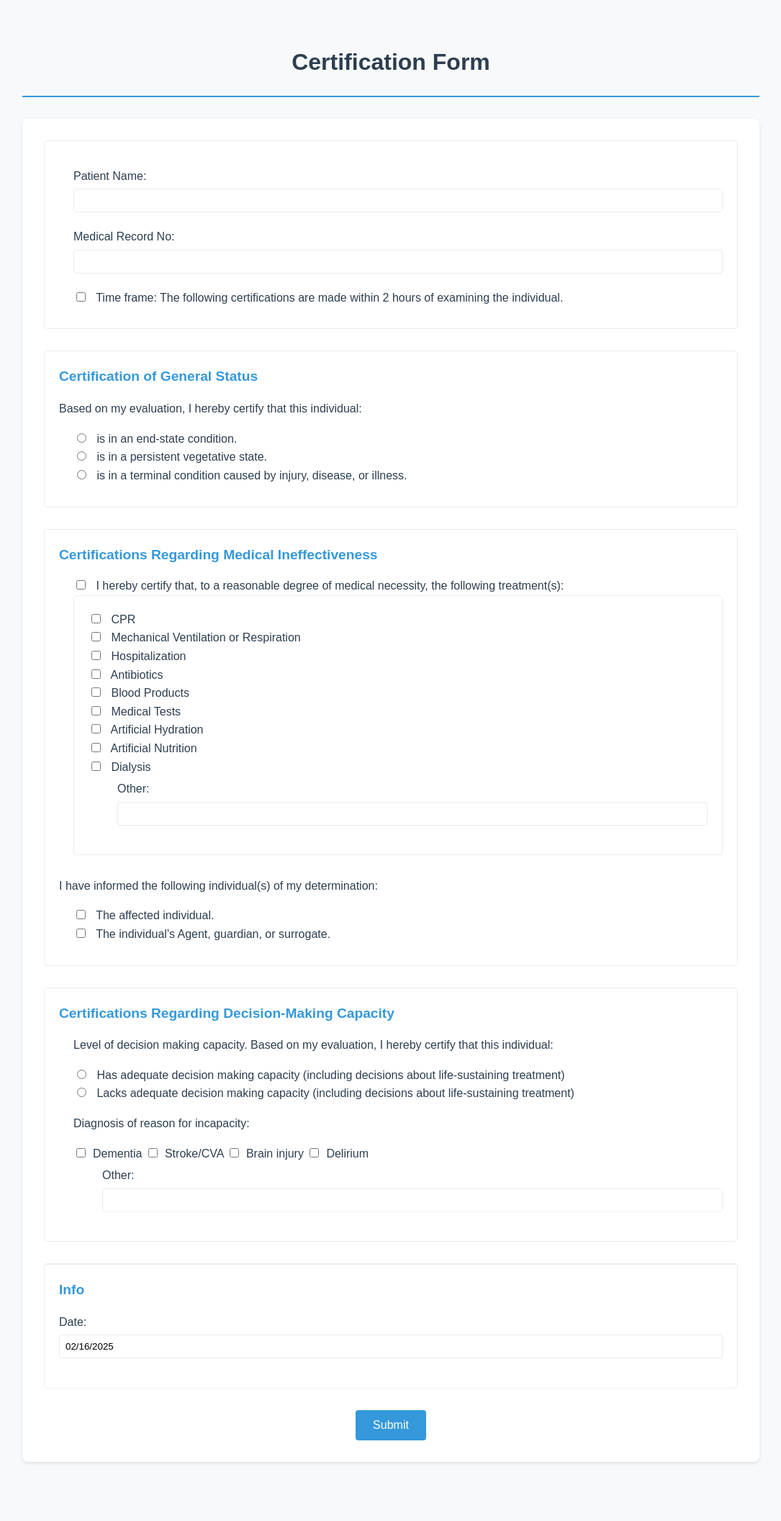
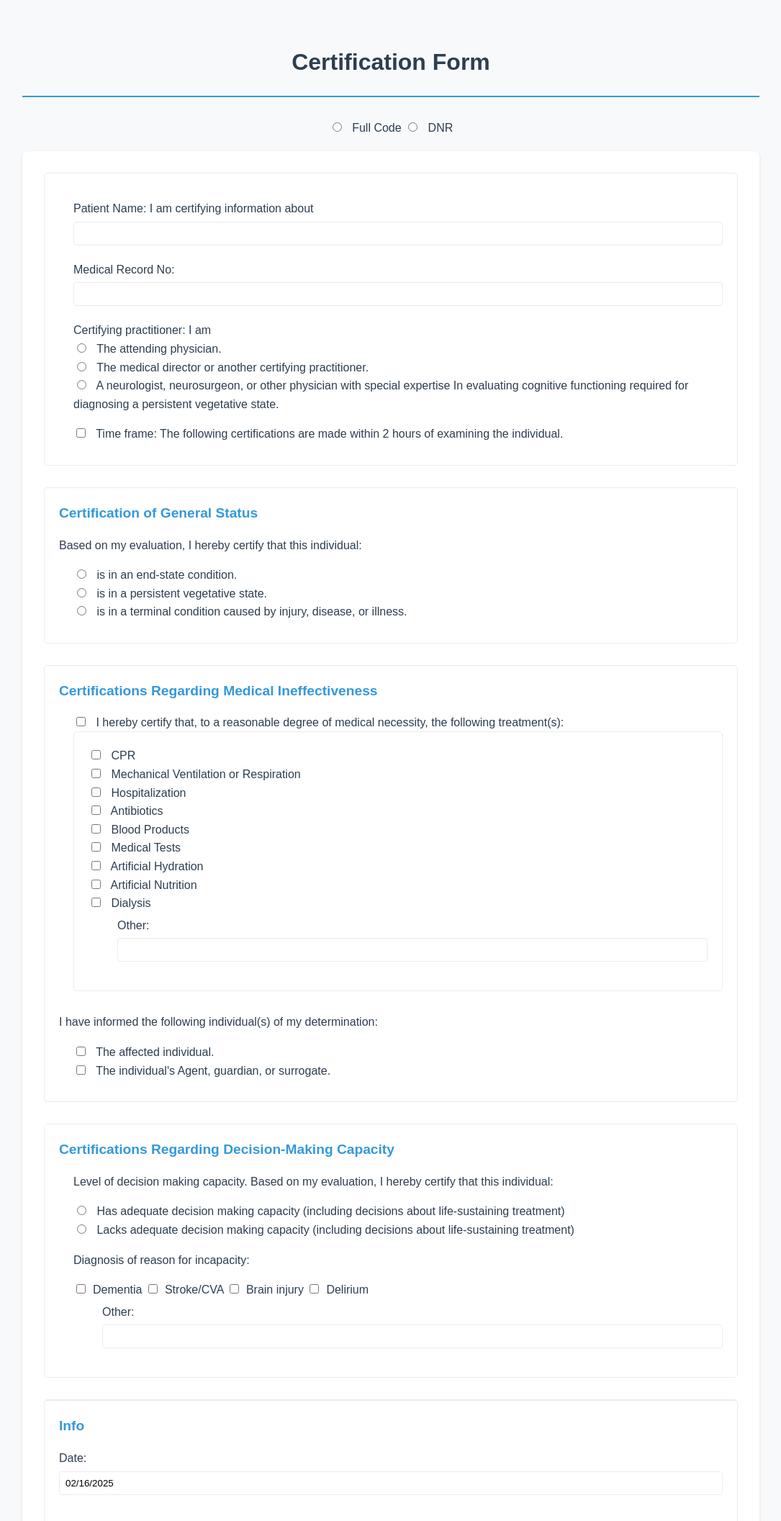
Before and after one commit to AmmarKhawaja/pdfMarker, a Flask app: page /certification_form in a window 1280 px wide. Shown: the top 2113 px of the page at 72% size, without its empty margins (97-1182 px from the left). Before the commit the page ends 2033 px from the top, so only its background shows below. Run offline with Flask 3, Linux system fonts and the light colour scheme.

Commit message:
certification form features

```diff
--- a/main.py
+++ b/main.py
@@ -165,13 +165,16 @@ def certification_form():
     if request.method == "POST":
         packet = io.BytesIO()
         can = canvas.Canvas(packet, pagesize=letter)
-        can.drawString(274, 630, "X")
         if "1" in request.form:
             can.drawString(95, 755, request.form.get("1",""))
             can.drawString(270, 645, request.form.get("1",""))
         if "0" in request.form:
             can.drawString(415, 750, request.form["0"])
         can.drawString(425, 50, request.form["25"])
+        role_status = [(274,630),(396,630),(137,620)]
+        if "practitionerRole" in request.form:
+            role = role_status[int(request.form["practitionerRole"]) - 1]
+            can.drawString(role[0], role[1], "X")
         if "2" in request.form:
             can.drawString(108, 595, "X")
         dims_general_status = [515, 445, 363]
@@ -206,19 +209,29 @@ def certification_form():
         if "16" in request.form:
             can.drawString(254, 198, "X")
         dims_decision = [142, 127]
+        valid = True
         if "17" in request.form:
             can.drawString(80, dims_decision[int(request.form["17"]) - 1], "X")
+            valid = False
         if "19" in request.form:
             can.drawString(245, 105, "X")
+            valid = True
         if "20" in request.form:
             can.drawString(316, 105, "X")
+            valid = True
         if "21" in request.form:
             can.drawString(399, 102, "X")
+            valid = True
         if "22" in request.form:
             can.drawString(478, 99, "X")
+            valid = True
         if "23" in request.form and len(request.form["23"]):
             can.drawString(80, 87, "X")
             can.drawString(130, 87, request.form.get("23",""))
+            if request.form.get("23","") != "":
+                valid = True
+        if not valid:
+            return "Did not fill in Diagnosis of reason for incapacity."
         can.drawImage("signatures/" + session.get("P_SIGN"), 120, 45, 50, 15)
         can.save()
         packet.seek(0)
--- a/templates/certification_form.html
+++ b/templates/certification_form.html
@@ -94,13 +94,60 @@
         }
     </style>
 </head>
+<script>
+    function updateRadios(value) {
+        const practitionerRadios = document.getElementsByName("practitionerRole");
+        if (practitionerRadios.length > 0) {
+            practitionerRadios[0].checked = true;
+        }
+
+        const timeframeRadios = document.getElementsByName("2");
+        if (timeframeRadios.length > 0) {
+            timeframeRadios[0].checked = true;
+        }
+
+        const capacityRadios = document.getElementsByName("17");
+        if (capacityRadios.length > 1) {
+            if (value === "fullCode") {
+                capacityRadios[0].checked = true;
+            } else if (value === "DNR") {
+                capacityRadios[1].checked = true;
+            }
+        }
+    }
+</script>
 <body>
     <h1>Certification Form</h1>
+    <div style="text-align: center; margin-bottom: 20px;">
+        <input type="radio" name="topChoice" value="fullCode" onclick="updateRadios('fullCode')">
+        <label for="topChoice">Full Code</label>
+
+        <input type="radio" name="topChoice" value="DNR" onclick="updateRadios('DNR')">
+        <label for="topChoice">DNR</label>
+    </div>
     <form action="#" method="post">
         <div class="section">
             <div class="input-group">
-                <p>Patient Name: <input type="text" name="1" /></p>
+                <p>Patient Name: I am certifying information about <input type="text" name="1" /></p>
                 <p>Medical Record No: <input type="text" name="0" /></p>
+                <div>
+                <p>Certifying practitioner: I am<br>
+                <label>
+                    <input type="radio" name="practitionerRole" value="1">
+                    The attending physician.
+                </label>
+                <br>
+                <label>
+                    <input type="radio" name="practitionerRole" value="2">
+                    The medical director or another certifying practitioner.
+                </label>
+                <br>
+                <label>
+                    <input type="radio" name="practitionerRole" value="3">
+                    A neurologist, neurosurgeon, or other physician with special expertise In evaluating cognitive functioning required for diagnosing a persistent vegetative state.
+                </label>
+                </p>
+                </div>
             </div>
             <div class="radio-group">
                 <input type="checkbox" id="timeframe" name="2" value="1">
```
Also changed, not shown: 1 other file.
